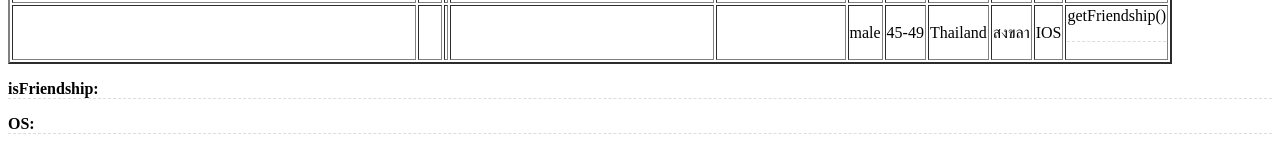
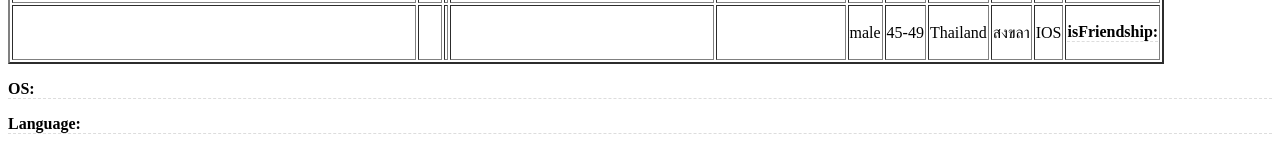
Before and after one commit to iqcang/liff2022, a plain HTML site: page index.html in a window 1280 px wide. Shown: the part 317-466 px from the top of the page. Drawn offline with Linux system fonts and the light colour scheme; a script that the page names is missing.

Commit message:
Add files via upload

```diff
--- a/index.html
+++ b/index.html
@@ -44,10 +44,10 @@
       <td>Thailand</td><!--country-->
       <td>สงขลา</td>
       <td>IOS</td><!--os-->
-      <td>getFriendship() </p></td><!--isFriendship-->
+      <td><p id="friendship"><b>isFriendship:</b> </p></td><!--isFriendship-->
       </tr>
 </table>
-<p id="friendship"><b>isFriendship:</b> </p>
+
 
   <p id="os"><b>OS:</b> </p>
   <p id="language"><b>Language:</b> </p>
```
